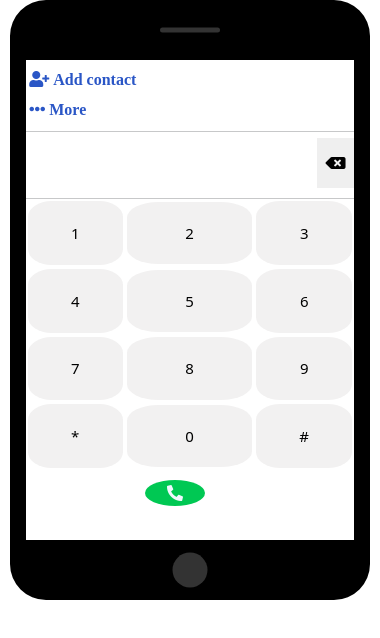
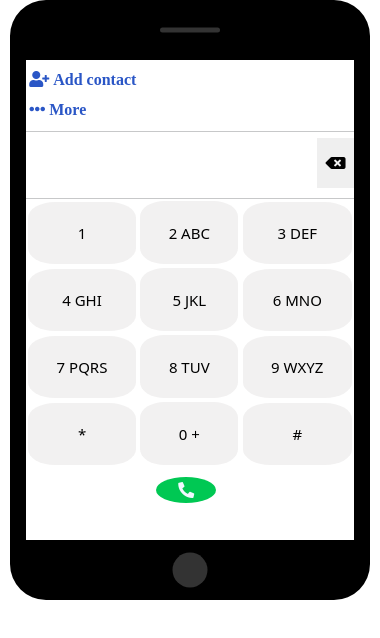
Before and after one commit to elmahdi-souilmi/electronCallingApp, an Electron app: page views/onglet1.html in a window 380 px wide. Drawn offline with nearby package versions, Linux system fonts and the light colour scheme.

Commit message:
add xd file

```diff
--- a/views/onglet1.html
+++ b/views/onglet1.html
@@ -28,21 +28,21 @@
                 <div class="buttons">
 
                     <input type="button" class="grid-item" id="1" onclick="show(this.id)" value="1">
-                    <input type="button" class="grid-item" id="2" onclick="show(this.id)" value="2">
-                    <input type="button" class="grid-item" id="3" onclick="show(this.id)" value="3">
+                    <input type="button" class="grid-item" id="2" onclick="show(this.id)" value="2 ABC">
+                    <input type="button" class="grid-item" id="3" onclick="show(this.id)" value="3 DEF">
 
 
-                    <input type="button" class="grid-item" id="4" onclick="show(this.id)" value="4">
-                    <input type="button" class="grid-item" id="5" onclick="show(this.id)" value="5">
-                    <input type="button" class="grid-item" id="6" onclick="show(this.id)" value="6">
+                    <input type="button" class="grid-item" id="4" onclick="show(this.id)" value="4 GHI">
+                    <input type="button" class="grid-item" id="5" onclick="show(this.id)" value="5 JKL">
+                    <input type="button" class="grid-item" id="6" onclick="show(this.id)" value="6 MNO">
 
 
-                    <input type="button" class="grid-item" id="7" onclick="show(this.id)" value="7">
-                    <input type="button" class="grid-item" id="8" onclick="show(this.id)" value="8">
-                    <input type="button" class="grid-item" id="9" onclick="show(this.id)" value="9">
+                    <input type="button" class="grid-item" id="7" onclick="show(this.id)" value="7 PQRS">
+                    <input type="button" class="grid-item" id="8" onclick="show(this.id)" value="8 TUV">
+                    <input type="button" class="grid-item" id="9" onclick="show(this.id)" value="9 WXYZ">
 
                     <input type="button" class="grid-item" id="*" onclick="show(this.id)" value="*">
-                    <input type="button" class="grid-item" id="0" onclick="show(this.id)" value="0">
+                    <input type="button" class="grid-item" id="0" onclick="show(this.id)" value="0 +">
                     <input type="button" class="grid-item" id="#" onclick="show(this.id)" value="#">
                     <p> </p>
                     <button class="call" id="call" onclick="call(document.getElementById('show').value)"> <i
@@ -60,7 +60,7 @@
             document.getElementById('show').addEventListener('input', update);
             function update(e) {
                 e.preventDefault();
-                const item = document.getElementById('show').value;
+                const item = document.getElementById('show').id;
 
                 console.log(item);
                 ipcRenderer.send('item:num', item);
--- a/views/script.js
+++ b/views/script.js
@@ -1,12 +1,11 @@
 function show(id) {
-    let num = document.getElementById(id).value;
+    let num = document.getElementById(id).id;
     document.getElementById("show").value += num;
 }
 
 function del() {
     var a = document.getElementById("show").value;
-    a.value.slice(0, -1)
-    document.getElementById("show").value = a;
+    document.getElementById("show").value =a.slice(0, -1) ;
 }
 
 function call(num) {
@@ -16,7 +15,6 @@ function call(num) {
         ipcRenderer
     } = electron;
     var moment = require('moment');
-    // let time = Date.now.toString();
     var time = moment().format('MMMM Do YYYY, h:mm:ss a');
     console.log(num + time);
     ipcRenderer.send('item:call', num, time);
```
Also changed, not shown: 1 other file.
